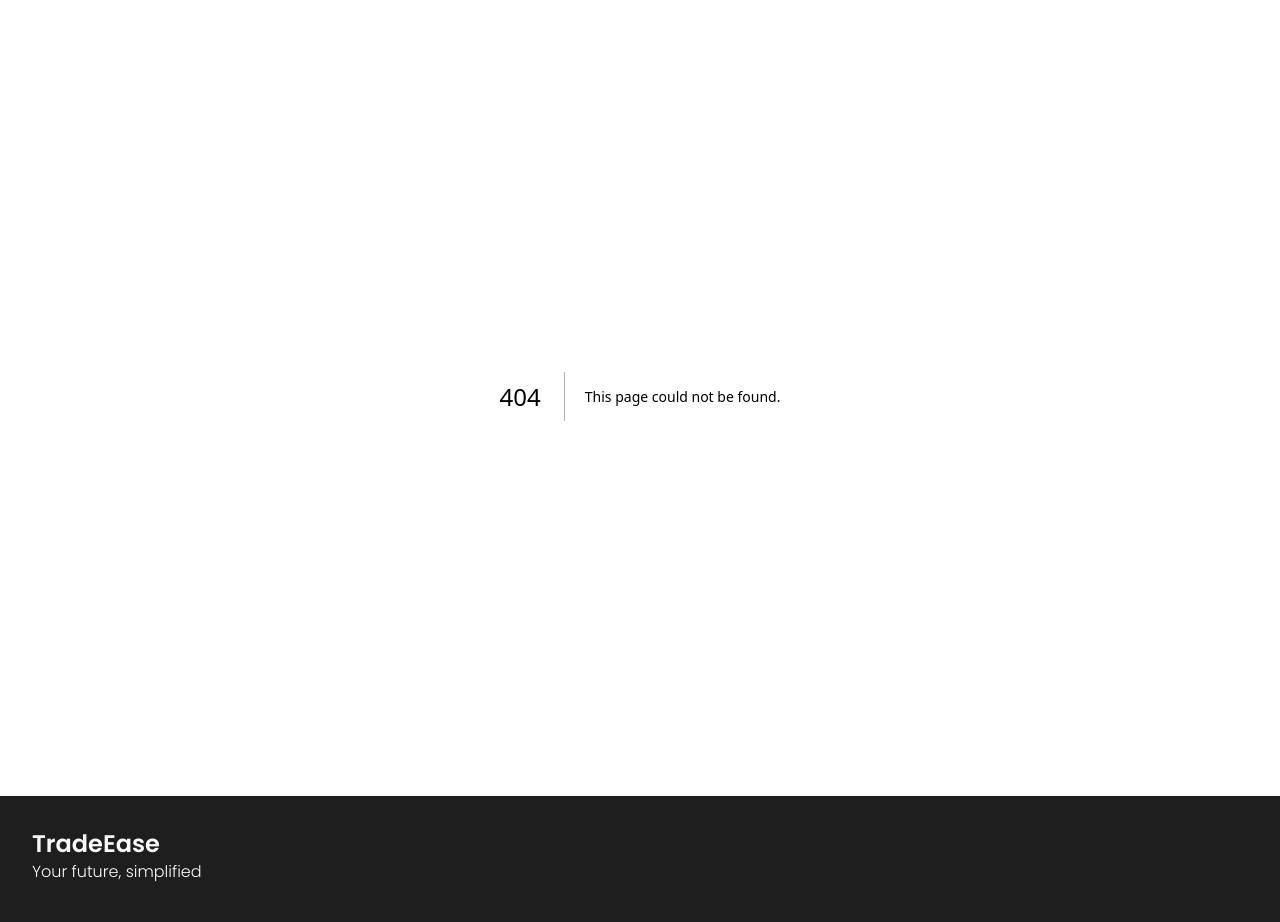
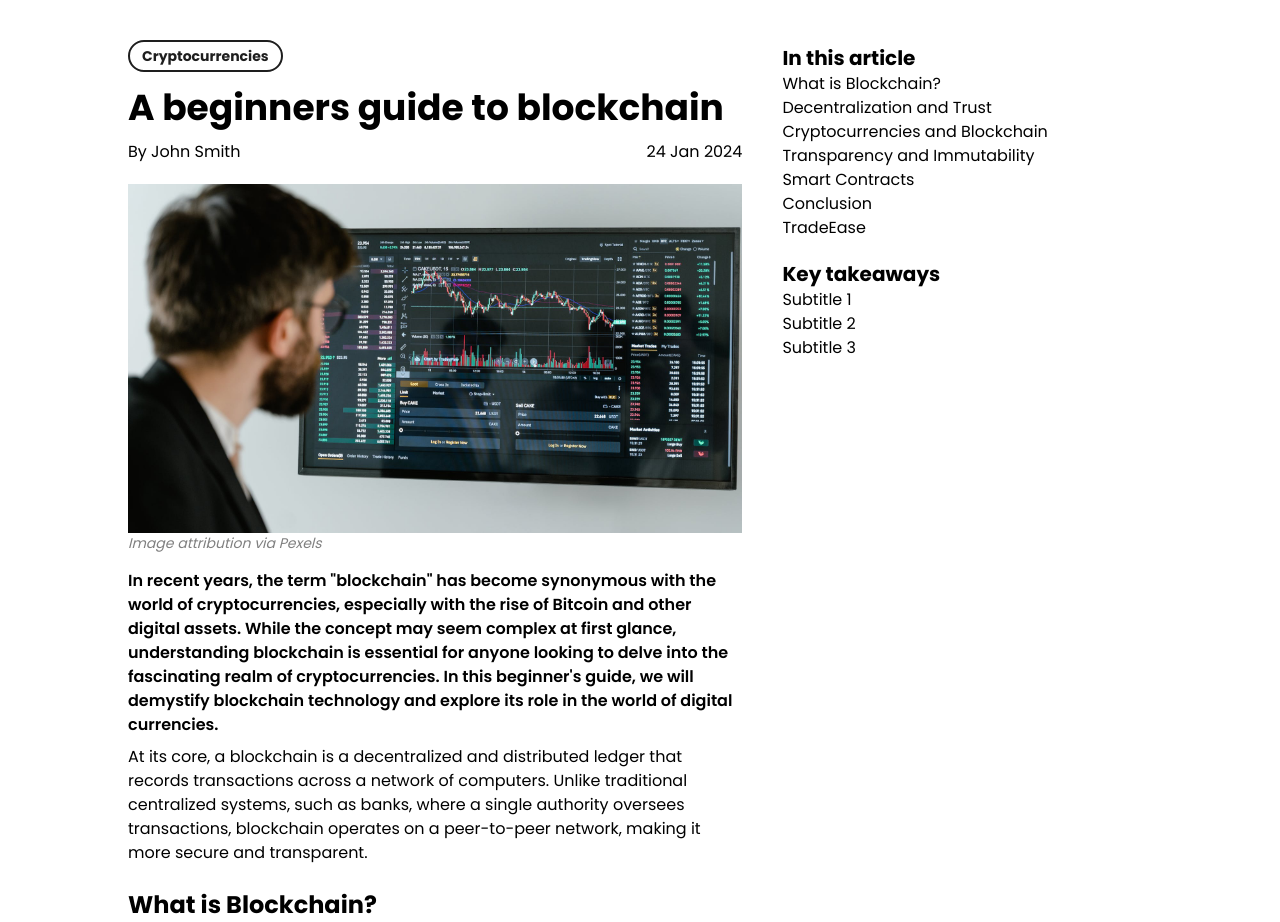
Before and after one commit to ben-oldham1/fintech-site, a Next.js app: page /learn/article in a window 1280 px wide. Before the commit this address had no page. Shown: the part 60-982 px from the top of the page. Built offline with nearby package versions, Linux system fonts and the light colour scheme.

Commit message:
Add sample article

```diff
--- /dev/null
+++ b/src/app/learn/article/page.js
@@ -0,0 +1,104 @@
+import React from 'react';
+import Image from 'next/image';
+import Link from 'next/link';
+import ArticleContents from '@/components/ArticleContents.js'
+
+export default function Article() {
+
+    return (
+        <>
+            <div class="flex flex-row m-12 mx-16 lg:mx-32">
+                <div class="basis-3/5">
+                    <header className='mb-5'>
+                        <div className='mb-5'>
+                            <span className="border-2 border-dark text-dark py-1 px-3 rounded-full text-sm font-bold">Cryptocurrencies</span>
+                        </div>
+
+                        <h1 className='text-4xl font-bold mb-3'>A beginners guide to blockchain</h1>
+
+                        <div class="flex justify-between ...">
+                            <p>By John Smith</p>
+                            <p>24 Jan 2024</p>
+                        </div>
+                    </header>
+
+                    <figure className='mb-4'>
+                        <Image src="/article/blockchain-img1.jpg" width={800} height={800} />
+                        <figcaption className='opacity-50 text-sm italic'>
+                            Image attribution via Pexels
+                        </figcaption>
+                    </figure>
+
+                    <p className='mb-2 font-semibold'>
+                        In recent years, the term "blockchain" has become synonymous with the world of cryptocurrencies, especially with the rise of Bitcoin and other digital assets. While the concept may seem complex at first glance, understanding blockchain is essential for anyone looking to delve into the fascinating realm of cryptocurrencies. In this beginner's guide, we will demystify blockchain technology and explore its role in the world of digital currencies.
+                    </p>
+
+                    <p className='mb-2'>
+                        At its core, a blockchain is a decentralized and distributed ledger that records transactions across a network of computers. Unlike traditional centralized systems, such as banks, where a single authority oversees transactions, blockchain operates on a peer-to-peer network, making it more secure and transparent.
+                    </p>
+
+                    <h2 className='mt-6 mb-2 text-2xl font-bold'>What is Blockchain?</h2>
+                    <p className='mb-2'>
+                        Imagine a chain of blocks, where each block contains a list of transactions. Once a block reaches its capacity, a new block is added to the chain, creating a chronological and unalterable record of transactions. This chain is maintained by a network of computers, often referred to as nodes, each holding a copy of the entire blockchain.
+                    </p>
+
+                    <h2 className='mt-6 mb-2 text-2xl font-bold'>Decentralization and Trust</h2>
+                    <p className='mb-2'>
+                        One of the key features of blockchain is its decentralized nature. Instead of relying on a single entity, such as a bank or government, to verify and validate transactions, blockchain distributes this responsibility across a network of nodes. Each node has a copy of the entire blockchain, and for a transaction to be considered valid, it must be approved by a majority of nodes through a consensus mechanism.
+                    </p>
+                    <p className='mb-2'>
+                        This decentralization not only enhances security but also eliminates the need for intermediaries. Trust is established through mathematics and cryptography, reducing the risk of fraud and manipulation.
+                    </p>
+                    <figure className='mb-4'>
+                        <Image src="/article/blockchain-diagram.jpeg" width={800} height={800} />
+                        <figcaption className='opacity-50 text-sm italic'>
+                            Image attribution via <Link href={'https://prev.slalom.com/insights/how-blockchain-will-disrupt-your-industry'}>slalom.com</Link>
+                        </figcaption>
+                    </figure>
+
+                    <h2 className='mt-6 mb-2 text-2xl font-bold'>Cryptocurrencies and Blockchain</h2>
+                    <p className='mb-2'>
+                        Cryptocurrencies are digital or virtual currencies that use cryptography for security and operate on blockchain technology. Bitcoin, the first and most well-known cryptocurrency, introduced the concept of a decentralized digital currency, enabling peer-to-peer transactions without the need for a central authority.
+                    </p>
+                    <p className='mb-2'>
+                        When someone initiates a cryptocurrency transaction, it is broadcasted to the network and grouped with other transactions into a block. Miners, participants in the network who use computational power to solve complex mathematical puzzles, compete to validate and add the block to the blockchain. The first miner to solve the puzzle is rewarded with newly minted cryptocurrency and transaction fees.
+                    </p>
+
+                    <h2 className='mt-6 mb-2 text-2xl font-bold'>Transparency and Immutability</h2>
+                    <p className='mb-2'>
+                        The transparency of blockchain is a crucial aspect that contributes to its trustworthiness. Anyone can view the entire transaction history on the blockchain, fostering accountability and reducing the risk of corruption. Once a block is added to the chain, it becomes virtually impossible to alter or delete past transactions due to the cryptographic link between blocks.
+                    </p>
+
+                    <h2 className='mt-6 mb-2 text-2xl font-bold'>Smart Contracts</h2>
+                    <p className='mb-2'>
+                        Blockchain technology also enables the creation and execution of smart contracts, self-executing contracts with the terms of the agreement directly written into code. Smart contracts automatically enforce and execute predefined rules, eliminating the need for intermediaries and streamlining various processes, such as legal agreements, supply chain management, and more.
+                    </p>
+
+                    <h2 className='mt-6 mb-2 text-2xl font-bold'>Conclusion</h2>
+                    <p className='mb-2'>
+                        As you embark on your journey into the world of cryptocurrencies, understanding blockchain is essential. Its decentralized, transparent, and secure nature has not only revolutionized the financial industry but also opened the door to countless possibilities across various sectors. By grasping the fundamentals of blockchain, you'll be better equipped to navigate the exciting and ever-evolving landscape of digital currencies.
+                    </p>
+
+
+
+                </div>
+                <div class="basis-2/5 px-10">
+                    <aside className='fixed'>
+
+                        <ArticleContents />
+
+                        <div className='mt-5'>
+                            <p className='text-xl font-bold'>Key takeaways</p>
+
+                            <ul>
+                                <li>Subtitle 1</li>
+                                <li>Subtitle 2</li>
+                                <li>Subtitle 3</li>
+                            </ul>
+                        </div>
+                    </aside>
+                </div>
+            </div>
+        </>
+    )
+}
--- /dev/null
+++ b/src/components/ArticleContents.js
@@ -0,0 +1,29 @@
+"use client"
+
+import { useEffect, useState } from 'react';
+
+function ArticleContents() {
+    const [headings, setHeadings] = useState([])
+
+    useEffect(() => {
+        const elements = Array.from(document.querySelectorAll("h2, h3, h4"))
+            .map((elem) => ({
+                text: elem.innerText,
+            }))
+        setHeadings(elements)
+    }, [])
+
+    return (
+        <nav>
+            <p className='text-xl font-bold'>In this article</p>
+            <ul>
+                {headings.map(heading => (
+                    <li key={heading.text}>
+                        <a href='#'>{heading.text}</a>
+                    </li>
+                ))}
+            </ul>
+        </nav>
+    )
+}
+export default ArticleContents
```
Also changed, not shown: src/data/articles.json (+0 -24 lines), public/article/blockchain-diagram.jpeg (added), public/article/blockchain-img1.jpg (added).
